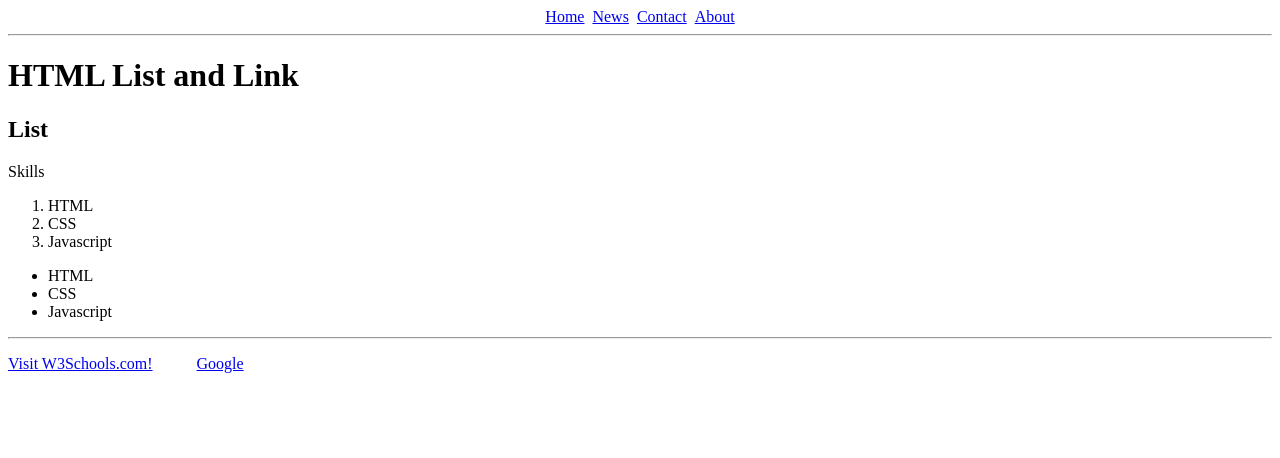
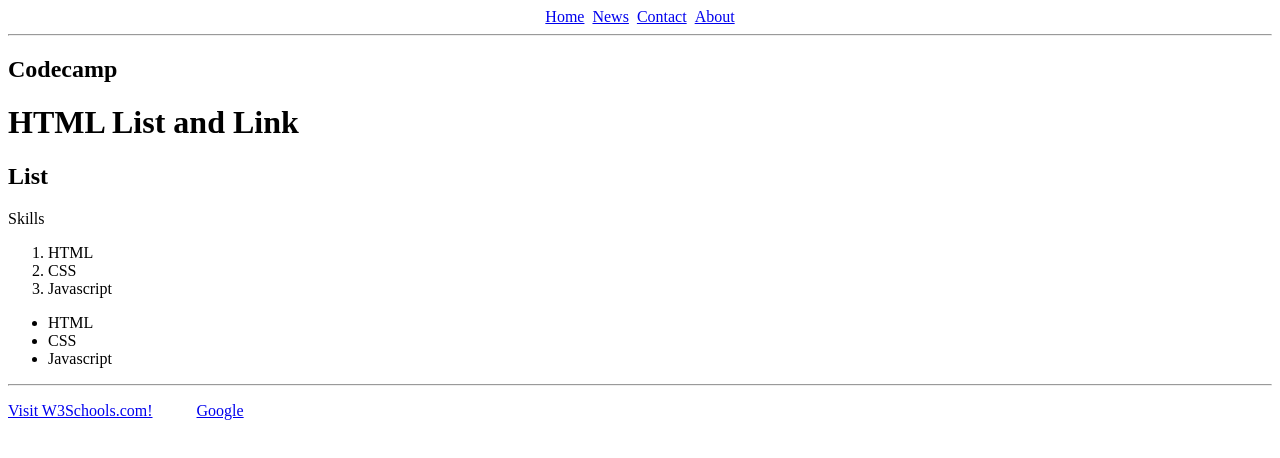
Before and after one commit to Nonsticklotion/cc17_project02, a plain HTML site: page index.html in a window 1280 px wide. Drawn offline with Linux system fonts and the light colour scheme.

Commit message:
edit index.html

```diff
--- a/index.html
+++ b/index.html
@@ -14,6 +14,7 @@
       <li><a href="./about.html">About</a></li>
     </ul>
     <hr />
+    <h2>Codecamp</h2>
     <h1>HTML List and Link</h1>
     <h2>List</h2>
     <p>Skills</p>
```
